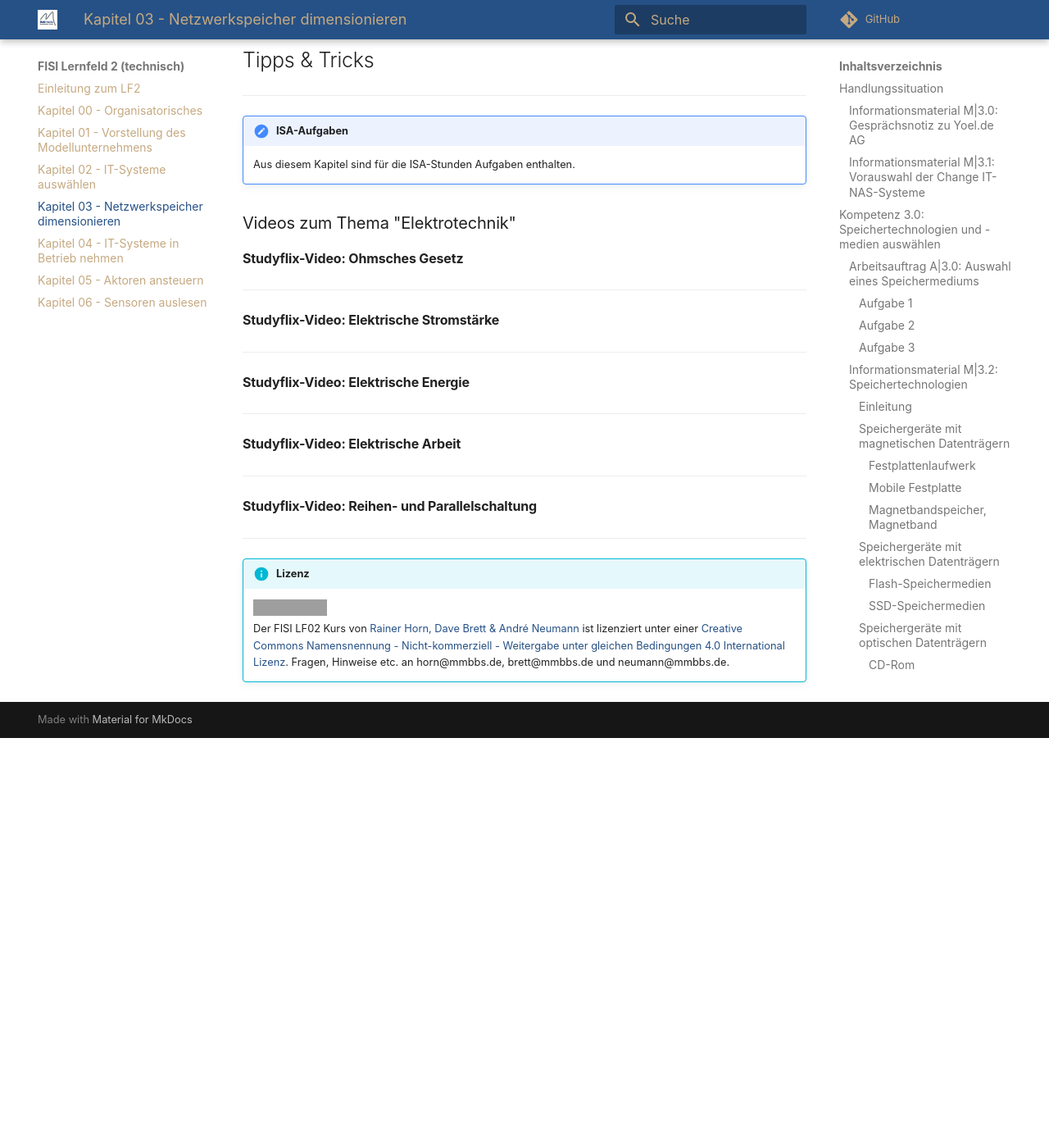
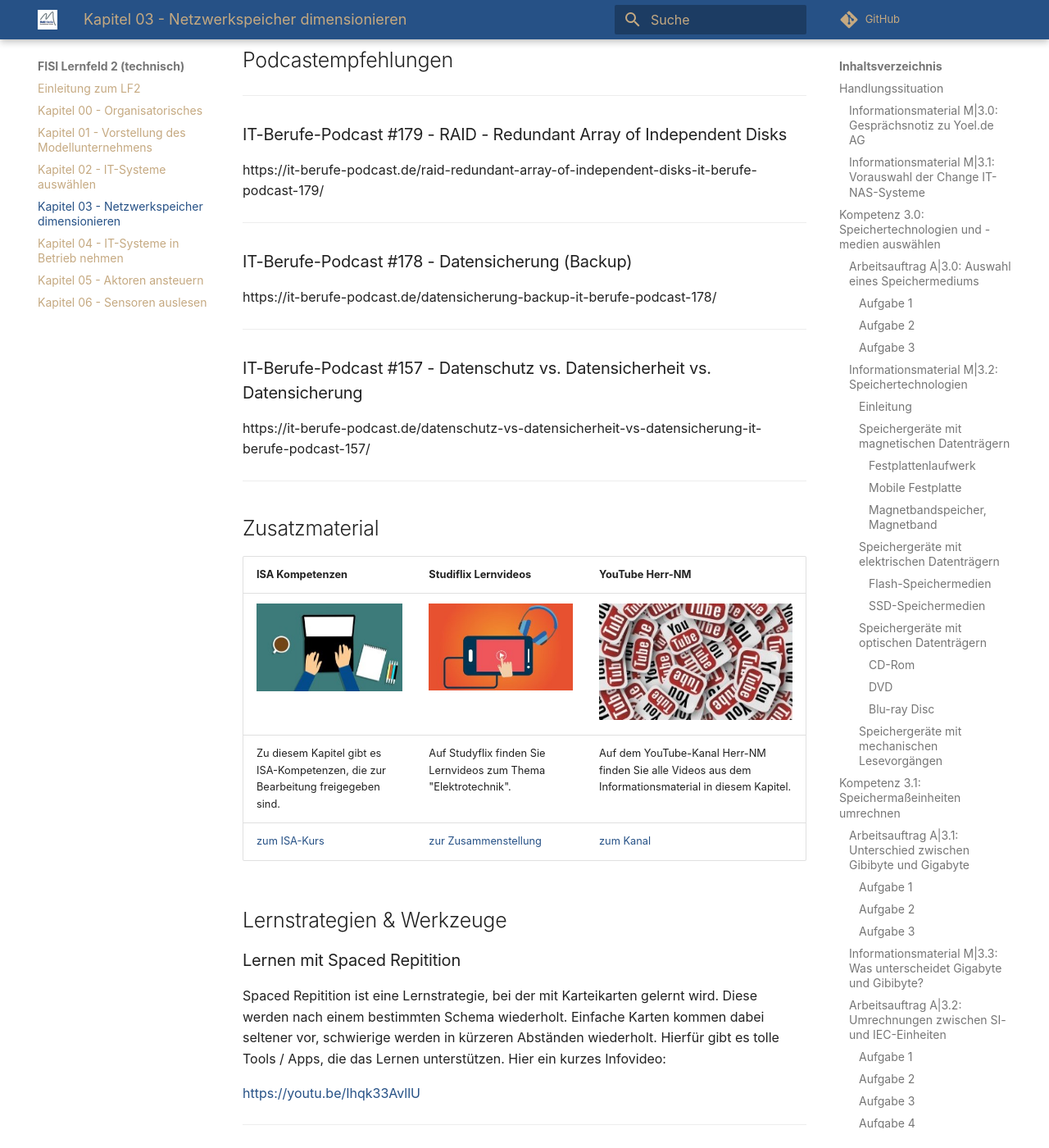
Before and after one commit to herr-nm/MMBbS_FISI_LF02, an MkDocs documentation site: the page built from docs/kapitel_03.md, in a window 1280 px wide and 1400 px high, scrolled down 50161 px. Shown: the whole window at 82% size. Built offline with MkDocs 1.6.1 and Material for MkDocs 9.7.7, drawn with Linux system fonts in a browser that asks for light colours; a script that is not in the unit is left out; comment, search, counter and statistics services are not loaded; before the commit the page ends 51061 px from its top, so only the background shows below that; some of the changed text lies outside the part shown; grey boxes are pictures that could not be loaded.

Commit message:
Kapitel 3 auf FISI angepasst

```diff
--- a/docs/kapitel_03.md
+++ b/docs/kapitel_03.md
@@ -1037,58 +1037,60 @@ Berechnen Sie die Kosten für beide Optionen für jeweils 365 Tage Dauerbetrieb,
 
 ---
 
-## Tipps & Tricks
+## Podcastempfehlungen
 
 ---
 
-!!! hint "ISA-Aufgaben"
+### IT-Berufe-Podcast #179 - RAID - Redundant Array of Independent Disks
 
-    Aus diesem Kapitel sind für die ISA-Stunden Aufgaben enthalten.
-
-### Videos zum Thema "Elektrotechnik"
-
-#### Studyflix-Video: Ohmsches Gesetz
-
-<div style="width: 600px">
-    <script src="https://studyflix.de/embed" data-id="1819"></script>
-</div>
+https://it-berufe-podcast.de/raid-redundant-array-of-independent-disks-it-berufe-podcast-179/
 
 ---
 
-#### Studyflix-Video: Elektrische Stromstärke
+### IT-Berufe-Podcast #178 - Datensicherung (Backup)
 
-<div style="width: 600px">
-    <script src="https://studyflix.de/embed" data-id="1843"></script>
-</div>
+https://it-berufe-podcast.de/datensicherung-backup-it-berufe-podcast-178/
 
 ---
 
-#### Studyflix-Video: Elektrische Energie
+### IT-Berufe-Podcast #157 - Datenschutz vs. Datensicherheit vs. Datensicherung
 
-<div style="width: 600px">
-    <script src="https://studyflix.de/embed" data-id="2142"></script>
-</div>
+https://it-berufe-podcast.de/datenschutz-vs-datensicherheit-vs-datensicherung-it-berufe-podcast-157/
 
 ---
 
-#### Studyflix-Video: Elektrische Arbeit
+## Zusatzmaterial
 
-<div style="width: 600px">
-    <script src="https://studyflix.de/embed" data-id="2579"></script>
-</div>
+| ISA Kompetenzen | Studiflix Lernvideos | YouTube Herr-NM |
+| :--- | :--- | :--- |
+| ![Arbeitsbereich](bilder/kap_03_zusatzmaterial_1.jpg) | ![Handy](bilder/kap_03_zusatzmaterial_2.jpg) | ![YouTube](bilder/kap_03_zusatzmaterial_3.jpg) |
+| Zu diesem Kapitel gibt es ISA-Kompetenzen, die zur Bearbeitung freigegeben sind. | Auf Studyflix finden Sie Lernvideos zum Thema "Elektrotechnik". | Auf dem YouTube-Kanal Herr-NM finden Sie alle Videos aus dem Informationsmaterial in diesem Kapitel. |
+| [zum ISA-Kurs](https://moodle.mm-bbs.de/moodle/course/view.php?id=2953) | [zur Zusammenstellung](https://studyflix.de) | [zum Kanal](http://youtube.herr-nm.de/) |
+
+## Lernstrategien & Werkzeuge
+
+### Lernen mit Spaced Repitition
+
+Spaced Repitition ist eine Lernstrategie, bei der mit Karteikarten gelernt wird. Diese werden nach einem bestimmten Schema wiederholt. Einfache Karten kommen dabei seltener vor, schwierige werden in kürzeren Abständen wiederholt. Hierfür gibt es tolle Tools / Apps, die das Lernen unterstützen. Hier ein kurzes Infovideo:
+
+[https://youtu.be/Ihqk33AvllU](https://youtu.be/Ihqk33AvllU)
 
 ---
 
-#### Studyflix-Video: Reihen- und Parallelschaltung
+### Software & App - Anki zum Lernen mit der Spaced Repitition Methode
 
-<div style="width: 600px">
-    <script src="https://studyflix.de/embed" data-id="260"></script>
-</div>
+[https://www.ankiapp.com/](https://www.ankiapp.com/)
 
 ---
+
+## GitHub
+
+### GitHub.io - LF2-Kurs als MkDocs-Variante
+
+[https://herr-nm.github.io/MMBbS_FISI_LF02/](https://herr-nm.github.io/MMBbS_FISI_LF02/)
 
 {%
    include-markdown "inhalte/lizenzhinweis.md"
    start="<!--Lizenzhinweis-->"
    end="<!--Lizenzhinweis-->"
-%}
+}
```
Also changed, not shown: docs/bilder/kap_03_zusatzmaterial_1.jpg (added), docs/bilder/kap_03_zusatzmaterial_2.jpg (added), docs/bilder/kap_03_zusatzmaterial_3.jpg (added).
